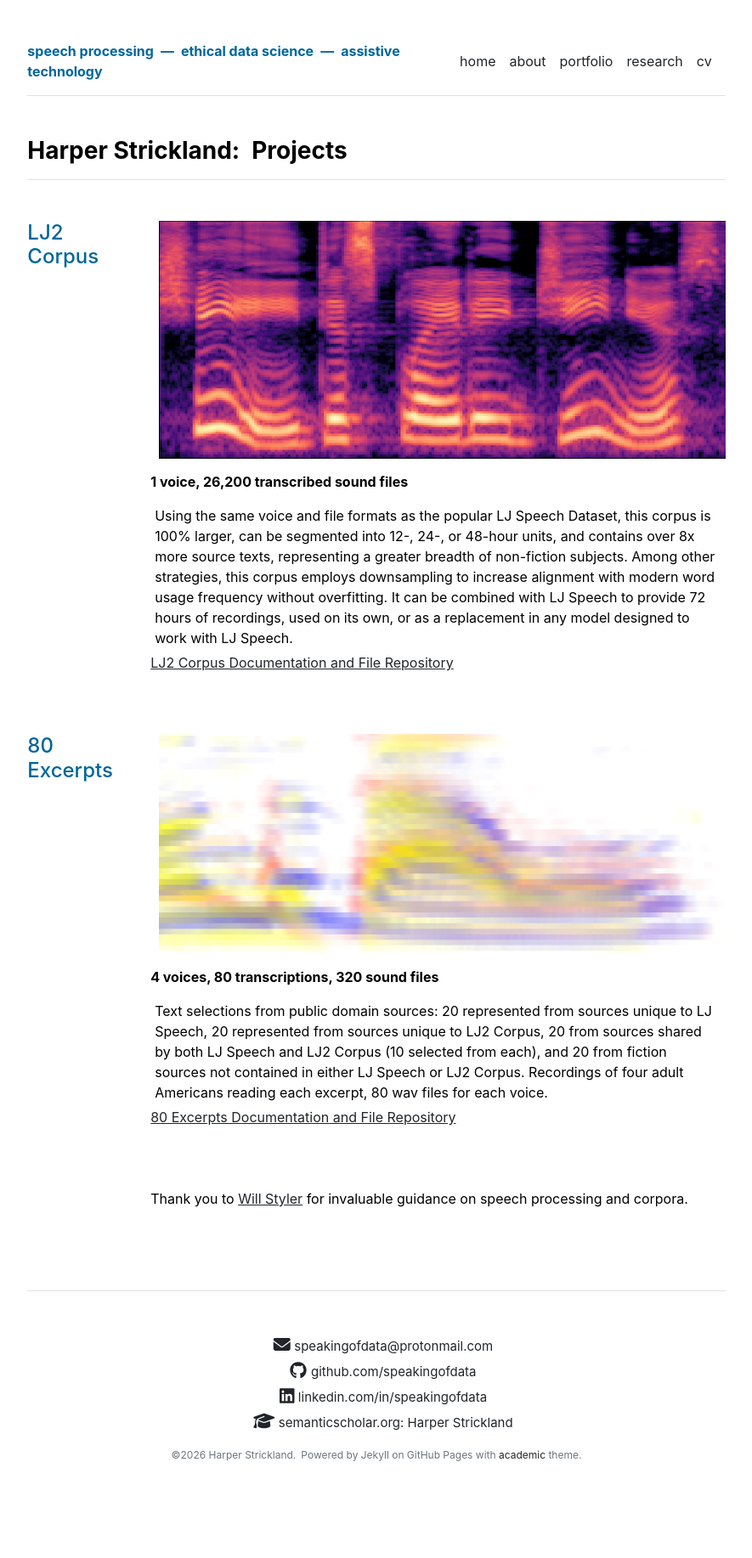
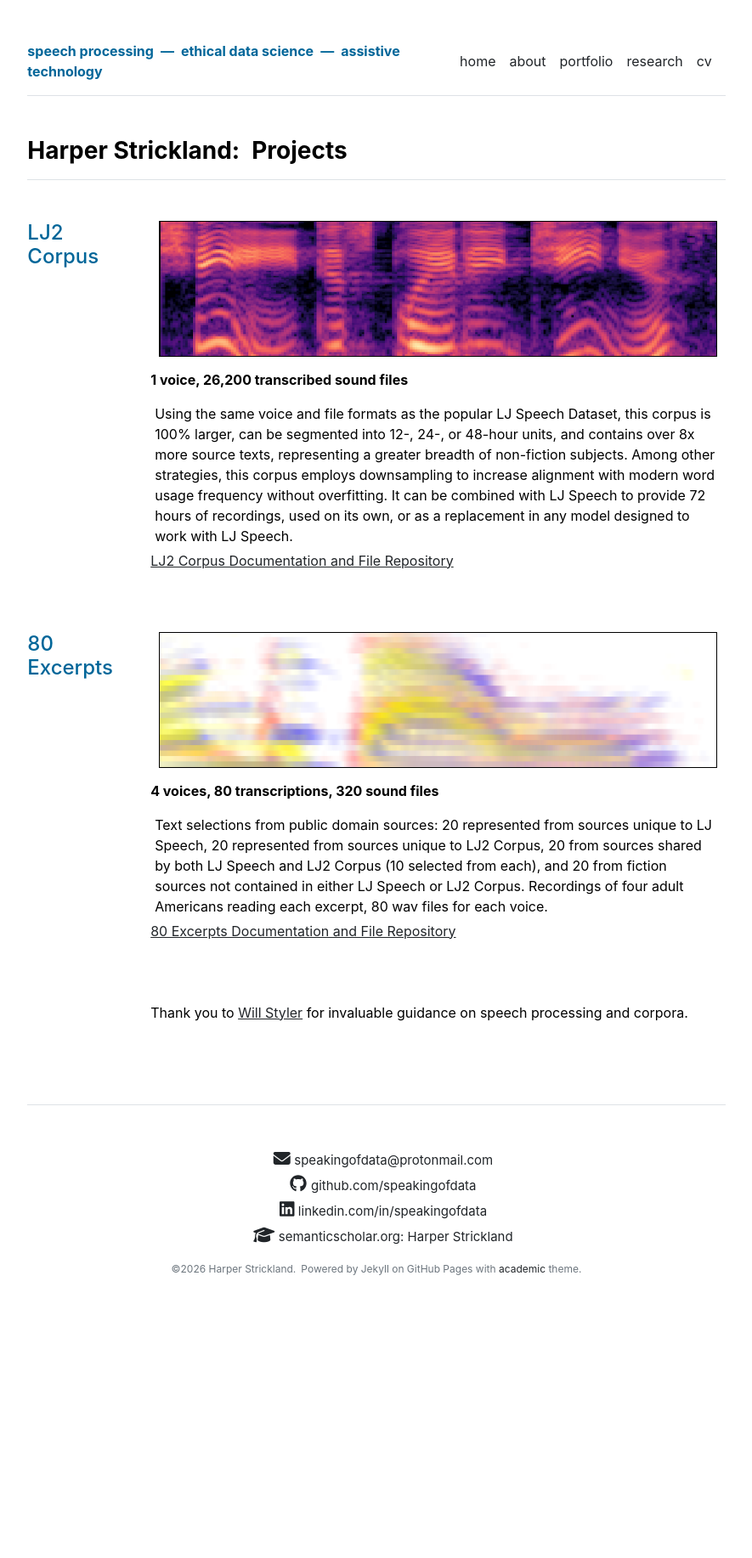
Before and after one commit to speakingofdata/speakingofdata.github.io, a Jekyll site: the page built from portfolio.md, in a window 1280 px wide. Shown: the whole page at 85% size, without its empty margins (197-1082 px from the left). Built offline with Jekyll 4.4.1, drawn with Linux system fonts in a browser that asks for light colours; nearby versions of some CDN libraries; after the commit the page ends 1615 px from its top, so only the background shows below that.

Commit message:
Update portfolio.html

```diff
--- a/_layouts/portfolio.html
+++ b/_layouts/portfolio.html
@@ -14,7 +14,7 @@ layout: default
       </div>
       <div class="col-md-10">
           {% if section.image %}
-          <img src="{{ section.image | relative_url }}" alt="{{ section.alt | default: section.title }}" style="display:block; width:calc(100% - 10px); height:auto; margin:0 0 15px 10px;">
+          <img src="{{ section.image | relative_url }}" alt="{{ section.alt | default: section.title }}" style="display:block; width:calc(100% - 20px); height:160px; object-fit:cover; border:1px solid #000; margin:0 10px 15px 10px;">
           {% endif %}
           <p class="fw-bold">{{ section.tagline }}</p>
           <p style="padding: 0px; margin: 5px;">{{ section.description }}</p>
```
